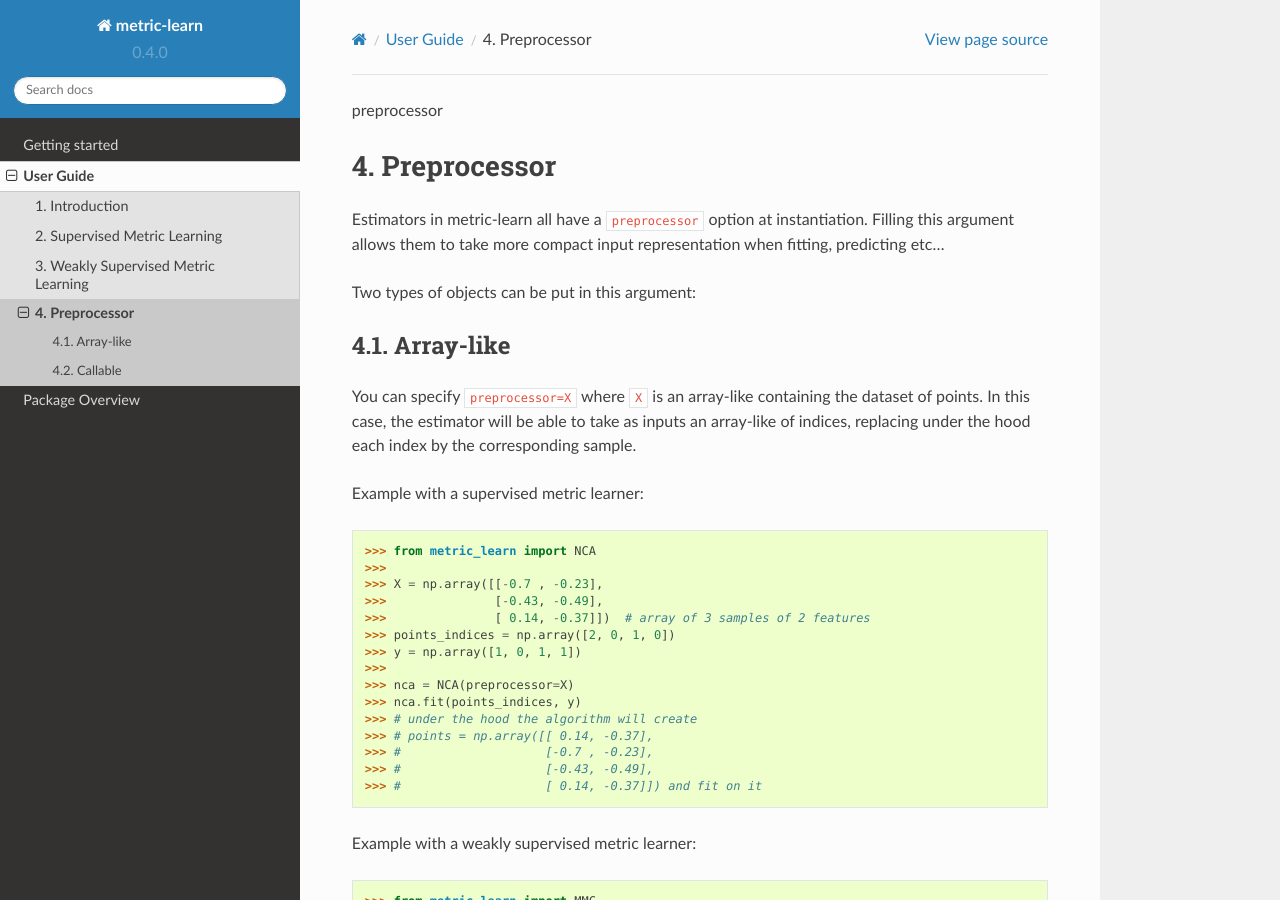
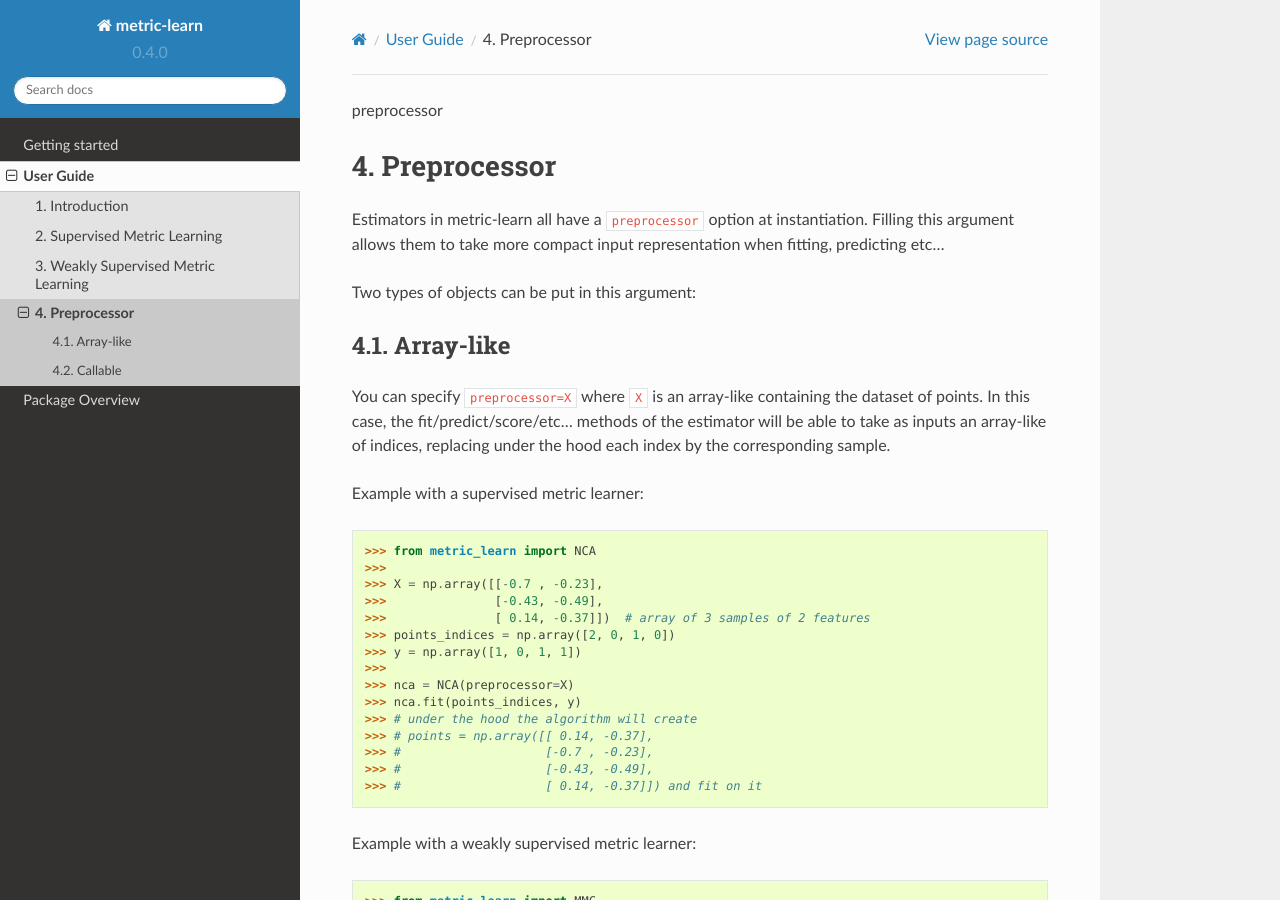
Before and after one commit to scikit-learn-contrib/metric-learn, a Sphinx documentation site: the page built from doc/preprocessor.rst, in a window 1280 px wide and 900 px high. Built offline with Sphinx 7.4.7 and the Read the Docs theme 2.0.0, drawn with Linux system fonts in a browser that asks for light colours; pages that are not in the unit, such as notebooks, are missing from menus.

Commit message:
address https://github.com/metric-learn/metric-learn/pull/133#discussion_r243007352

```diff
--- a/doc/preprocessor.rst
+++ b/doc/preprocessor.rst
@@ -13,9 +13,9 @@ Two types of objects can be put in this argument:
 Array-like
 ----------
 You can specify ``preprocessor=X`` where ``X`` is an array-like containing the
-dataset of points. In this case, the estimator will be able to take as
-inputs an array-like of indices, replacing under the hood each index by the
-corresponding sample.
+dataset of points. In this case, the fit/predict/score/etc... methods of the
+estimator will be able to take as inputs an array-like of indices, replacing
+under the hood each index by the corresponding sample.
 
 
 Example with a supervised metric learner:
```
